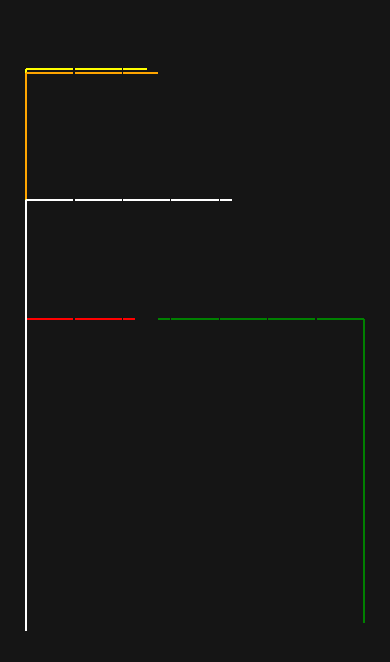
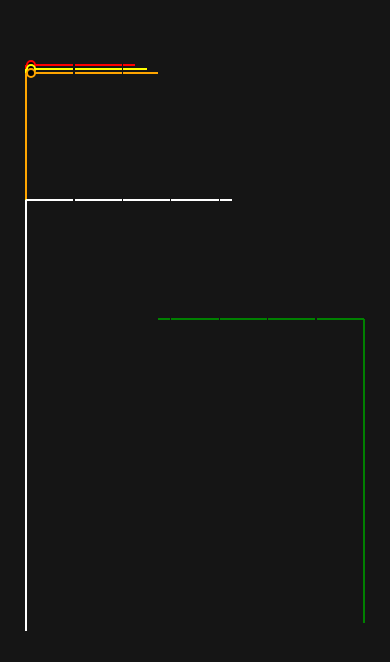
Before and after one commit to r0hanshah/Life-Happens, a React Native app in the folder frontend/: screen / in a window 390 px wide. Shown: the part 142-804 px from the top of the page. Built offline with nearby package versions, Linux system fonts and the light colour scheme.

Commit message:
Added parent node components of the wire frame

```diff
--- a/frontend/App.tsx
+++ b/frontend/App.tsx
@@ -3,7 +3,7 @@ import React, { useState } from 'react';
 import { StyleSheet, Text, View } from 'react-native';
 import LoginScreen from './components/auth/LoginScreen';
 import SignUpScreen from './components/auth/SignUpScreen';
-import GridComponent from './components/main/GridComponent';
+import WireFrame from './components/main/WireFrame';
 
 export default function App() {
   const [currentScreen, setCurrentScreen] = useState<'Login' | 'SignUp'>('Login');
@@ -17,9 +17,7 @@ export default function App() {
   };
   return (
     <View style={styles.container}>
-      <GridComponent offset={0} subtaskDispIds={["red,lol|||loll===2,2,1,1", "green,lol|||loll===2,2,3,0"]} />
-      <GridComponent offset={1} subtaskDispIds={["yellow,lol|||loll===0,2,2,1"]}/>
-      <GridComponent offset={2} subtaskDispIds={["orange,lol|||loll===0,2,3,1","#fff,lol|||loll===1,4,1,1"]}/>
+      <WireFrame tasks={[]}/>
       {/* <>
         {currentScreen === 'Login' && <LoginScreen navigateToSignUp={navigateToSignUp} />}
         {currentScreen === 'SignUp' && <SignUpScreen navigateBack={navigateBack} />}
--- a/frontend/components/main/BorderComponent.tsx
+++ b/frontend/components/main/BorderComponent.tsx
@@ -23,7 +23,7 @@ const BorderComponent: React.FC<BorderComponentProps> = ({ colorQueue, orientati
       const zIndex = -(index + 1); // Set zIndex to stack borders
 
       return (
-        <View style={[containerStyle, {
+        <View key={`cont${index}`} style={[containerStyle, {
           width: orientation === 'horizontal' ? ((windowWidth / 7) * 0.85) : 0,
           height: orientation === 'vertical' ? ((windowHeight / 6) * 0.9) : lastRow ? ((windowHeight / 6) * 0.9 + 50) : 0
         }]}>
@@ -48,7 +48,7 @@ const BorderComponent: React.FC<BorderComponentProps> = ({ colorQueue, orientati
   return (
     <View style={styles.container}>
       {renderBorders()}
-      <View style={[ borderStyle, {zIndex: -999, borderColor: 'rgba(255, 255, 255, 0)', width: orientation === 'horizontal' ? (windowWidth / 7) * 0.89 : 0, height: orientation === 'vertical' ? (windowHeight / 6) * 0.9 : lastRow ? (windowHeight / 6) * 0.9 + 50 : 0, paddingTop: orientation === 'horizontal' ? (windowHeight / 6) * 0.9 -1.5 : lastRow ? (windowHeight / 6) * 0.9 + 50.5 : 0 }]} />
+      <View key='base' style={[ borderStyle, {zIndex: -999, borderColor: 'rgba(255, 255, 255, 0)', width: orientation === 'horizontal' ? (windowWidth / 7) * 0.89 : 0, height: orientation === 'vertical' ? (windowHeight / 6) * 0.9 : lastRow ? (windowHeight / 6) * 0.9 + 50 : 0, paddingTop: orientation === 'horizontal' ? (windowHeight / 6) * 0.9 -1.5 : lastRow ? (windowHeight / 6) * 0.9 + 50.5 : 0 }]} />
     </View>
   );
 };
--- a/frontend/components/main/GridComponent.tsx
+++ b/frontend/components/main/GridComponent.tsx
@@ -1,6 +1,7 @@
 import React, { useState, useEffect } from 'react';
 import { View, StyleSheet } from 'react-native';
 import BorderComponent from './BorderComponent';
+import Circle from './ParentTaskCircle';
 
 interface GridProps {
   offset: number;
@@ -51,7 +52,24 @@ const GridComponent: React.FC<GridProps> = ({ offset, subtaskDispIds }) => {
 
       if (parentAndLeaf.length == 2 ) // Parent exists
       {
-        throw new Error('Feature not supported yet')
+        // Parent Node
+        const parentPathIdAndPlacementInfo = parentAndLeaf[0].split('===')
+        const parentPathId = parentPathIdAndPlacementInfo[0]
+        const parentRowColumnIndex = parentPathIdAndPlacementInfo[1].split(',')
+
+        const pRow = parseInt(parentRowColumnIndex[0], 10)
+        const pColumn = parseInt(parentRowColumnIndex[1], 10)
+        const pIndex = parseInt(parentRowColumnIndex[2], 10)
+
+        // Leaf Node
+        const leafPathIdAndPlacementInfo = parentAndLeaf[1].split('===')
+        const pathId = leafPathIdAndPlacementInfo[0]
+        const rowColumnIndex = leafPathIdAndPlacementInfo[1].split(',')
+
+        const lRow = parseInt(rowColumnIndex[0], 10)
+        const lColumn = parseInt(rowColumnIndex[1], 10)
+        const lIndex = parseInt(rowColumnIndex[2], 10)
+        const leftBound:boolean = rowColumnIndex[3] == '1'
       }
       else if (parentAndLeaf.length == 1) // Only root task is parent
       {
--- /dev/null
+++ b/frontend/components/main/ParentCircleGrid.tsx
@@ -0,0 +1,114 @@
+import React, { useState, useEffect } from 'react';
+import { View, StyleSheet, useWindowDimensions } from 'react-native';
+import Circle from './ParentTaskCircle';
+
+interface GridProps {
+  offset: number;
+  parentNodes: string[]; // row,column,color
+}
+
+interface ColorMapType {
+  [key: string]: string; // key: <row><column> => value: <colorString>
+}
+
+const ParentNodeGridComponent: React.FC<GridProps> = ({ offset, parentNodes }) => {
+
+  const windowWidth = useWindowDimensions().width;
+  const windowHeight = useWindowDimensions().height;
+
+  const [colors, setColors] = useState<ColorMapType>({});
+
+  // useEffect to compute the value when myParameter changes
+  useEffect(() => {
+    const computedResult:{[key: string]: string}  = generateColorMap(parentNodes);
+    setColors(computedResult);
+  }, [parentNodes]);
+
+  const generateColorMap = (ids: string[]): {[key: string]: string} =>
+  {
+    const colorMap: {[key: string]: string} = {}
+
+    for(const id of ids)
+    {
+      const parentComponents = id.split(',')
+      const row = parentComponents[0]
+      const col = parentComponents[1]
+      const color = parentComponents[2]
+
+      if(colorMap.hasOwnProperty(row+col)) { continue }
+
+      colorMap[row+col] = color
+    }
+
+    return colorMap
+  }
+
+  return (
+    <View style={[styles.grid, {marginTop: offset * 8 + 10, width: windowWidth * 0.96}]}>
+      <View style={[styles.row, { height: ((windowHeight / 6) * 0.9)}]}>
+        <Circle diameter={10} color={colors.hasOwnProperty('00') ? colors['00'] : 'rgba(0,0,0,0)'}/>
+        <Circle diameter={10} color={colors.hasOwnProperty('01') ? colors['01'] : 'rgba(0,0,0,0)'}/>
+        <Circle diameter={10} color={colors.hasOwnProperty('02') ? colors['02'] : 'rgba(0,0,0,0)'}/>
+        <Circle diameter={10} color={colors.hasOwnProperty('03') ? colors['03'] : 'rgba(0,0,0,0)'}/>
+        <Circle diameter={10} color={colors.hasOwnProperty('04') ? colors['04'] : 'rgba(0,0,0,0)'}/>
+        <Circle diameter={10} color={colors.hasOwnProperty('05') ? colors['05'] : 'rgba(0,0,0,0)'}/>
+        <Circle diameter={10} color={colors.hasOwnProperty('06') ? colors['06'] : 'rgba(0,0,0,0)'}/>
+        <Circle diameter={10} color={colors.hasOwnProperty('07') ? colors['07'] : 'rgba(0,0,0,0)'}/>
+      </View>
+      <View style={[styles.row, { height: ((windowHeight / 6) * 0.9)}]}>
+        <Circle diameter={10} color={colors.hasOwnProperty('10') ? colors['10'] : 'rgba(0,0,0,0)'}/>
+        <Circle diameter={10} color={colors.hasOwnProperty('11') ? colors['11'] : 'rgba(0,0,0,0)'}/>
+        <Circle diameter={10} color={colors.hasOwnProperty('12') ? colors['12'] : 'rgba(0,0,0,0)'}/>
+        <Circle diameter={10} color={colors.hasOwnProperty('13') ? colors['13'] : 'rgba(0,0,0,0)'}/>
+        <Circle diameter={10} color={colors.hasOwnProperty('14') ? colors['14'] : 'rgba(0,0,0,0)'}/>
+        <Circle diameter={10} color={colors.hasOwnProperty('15') ? colors['15'] : 'rgba(0,0,0,0)'}/>
+        <Circle diameter={10} color={colors.hasOwnProperty('16') ? colors['16'] : 'rgba(0,0,0,0)'}/>
+        <Circle diameter={10} color={colors.hasOwnProperty('17') ? colors['17'] : 'rgba(0,0,0,0)'}/>
+      </View>
+      <View style={[styles.row, { height: ((windowHeight / 6) * 0.9)}]}>
+        <Circle diameter={10} color={colors.hasOwnProperty('20') ? colors['20'] : 'rgba(0,0,0,0)'}/>
+        <Circle diameter={10} color={colors.hasOwnProperty('21') ? colors['21'] : 'rgba(0,0,0,0)'}/>
+        <Circle diameter={10} color={colors.hasOwnProperty('22') ? colors['22'] : 'rgba(0,0,0,0)'}/>
+        <Circle diameter={10} color={colors.hasOwnProperty('23') ? colors['23'] : 'rgba(0,0,0,0)'}/>
+        <Circle diameter={10} color={colors.hasOwnProperty('24') ? colors['24'] : 'rgba(0,0,0,0)'}/>
+        <Circle diameter={10} color={colors.hasOwnProperty('25') ? colors['25'] : 'rgba(0,0,0,0)'}/>
+        <Circle diameter={10} color={colors.hasOwnProperty('26') ? colors['26'] : 'rgba(0,0,0,0)'}/>
+        <Circle diameter={10} color={colors.hasOwnProperty('27') ? colors['27'] : 'rgba(0,0,0,0)'}/>
+      </View>
+      <View style={[styles.row, { height: ((windowHeight / 6) * 0.9)}]}>
+        <Circle diameter={10} color={colors.hasOwnProperty('30') ? colors['30'] : 'rgba(0,0,0,0)'}/>
+        <Circle diameter={10} color={colors.hasOwnProperty('31') ? colors['31'] : 'rgba(0,0,0,0)'}/>
+        <Circle diameter={10} color={colors.hasOwnProperty('32') ? colors['32'] : 'rgba(0,0,0,0)'}/>
+        <Circle diameter={10} color={colors.hasOwnProperty('33') ? colors['33'] : 'rgba(0,0,0,0)'}/>
+        <Circle diameter={10} color={colors.hasOwnProperty('34') ? colors['34'] : 'rgba(0,0,0,0)'}/>
+        <Circle diameter={10} color={colors.hasOwnProperty('35') ? colors['35'] : 'rgba(0,0,0,0)'}/>
+        <Circle diameter={10} color={colors.hasOwnProperty('36') ? colors['36'] : 'rgba(0,0,0,0)'}/>
+        <Circle diameter={10} color={colors.hasOwnProperty('37') ? colors['37'] : 'rgba(0,0,0,0)'}/>
+      </View>
+      <View style={[styles.row, { height: ((windowHeight / 6) * 0.9 + 50.5)}]}>
+        <Circle diameter={10} color={colors.hasOwnProperty('40') ? colors['40'] : 'rgba(0,0,0,0)'}/>
+        <Circle diameter={10} color={colors.hasOwnProperty('41') ? colors['41'] : 'rgba(0,0,0,0)'}/>
+        <Circle diameter={10} color={colors.hasOwnProperty('42') ? colors['42'] : 'rgba(0,0,0,0)'}/>
+        <Circle diameter={10} color={colors.hasOwnProperty('43') ? colors['43'] : 'rgba(0,0,0,0)'}/>
+        <Circle diameter={10} color={colors.hasOwnProperty('44') ? colors['44'] : 'rgba(0,0,0,0)'}/>
+        <Circle diameter={10} color={colors.hasOwnProperty('45') ? colors['45'] : 'rgba(0,0,0,0)'}/>
+        <Circle diameter={10} color={colors.hasOwnProperty('46') ? colors['46'] : 'rgba(0,0,0,0)'}/>
+        <Circle diameter={10} color={colors.hasOwnProperty('47') ? colors['47'] : 'rgba(0,0,0,0)'}/>
+      </View>
+    </View>
+  );
+};
+
+const styles = StyleSheet.create({
+  grid: {
+    flex: 1,
+    position: 'absolute',
+  },
+  row: {
+    flexDirection: 'row',
+    alignItems: 'flex-end',
+    justifyContent: 'space-around',
+  },
+});
+
+export default ParentNodeGridComponent;
--- /dev/null
+++ b/frontend/components/main/ParentTaskCircle.tsx
@@ -0,0 +1,21 @@
+import React from 'react';
+import { View, ViewStyle } from 'react-native';
+
+interface CircleProps {
+  diameter: number;
+  color: string;
+}
+
+const Circle: React.FC<CircleProps> = ({ diameter, color }) => {
+  const circleStyle: ViewStyle = {
+    width: diameter,
+    height: diameter,
+    borderRadius: diameter / 2, // Make it a circle
+    borderWidth: 2,
+    borderColor: color,
+  };
+
+  return <View style={[circleStyle, {backgroundColor: color == 'rgba(0,0,0,0)' ? color : 'black'}]} />;
+};
+
+export default Circle;
--- /dev/null
+++ b/frontend/components/main/WireFrame.tsx
@@ -0,0 +1,32 @@
+import { StyleSheet, Text, View } from 'react-native';
+import GridComponent from './GridComponent';
+import ParentNodeGridComponent from './ParentCircleGrid';
+
+
+interface Tasks {
+    tasks: string[];
+}
+
+const WireFrame: React.FC<Tasks> = ({ tasks }) => {
+    return (
+        <View style={styles.container}>
+            <GridComponent offset={0} subtaskDispIds={["red,lol|||loll===0,2,1,1", "green,lol|||loll===2,2,3,0"]} />
+            <GridComponent offset={1} subtaskDispIds={["yellow,lol|||loll===0,2,2,1"]}/>
+            <GridComponent offset={2} subtaskDispIds={["orange,lol|||loll===0,2,3,1","#fff,lol|||loll===1,4,1,1"]}/>
+            <ParentNodeGridComponent offset={0} parentNodes={['0,0,red']}/>
+            <ParentNodeGridComponent offset={1} parentNodes={['0,0,yellow']}/>
+            <ParentNodeGridComponent offset={2} parentNodes={['0,0,orange']}/>
+        </View>
+    )
+}
+
+const styles = StyleSheet.create({
+    container: {
+      flex: 1,
+      backgroundColor: '#151515',
+      alignItems: 'center',
+      justifyContent: 'center',
+    },
+  });
+
+export default WireFrame
```
